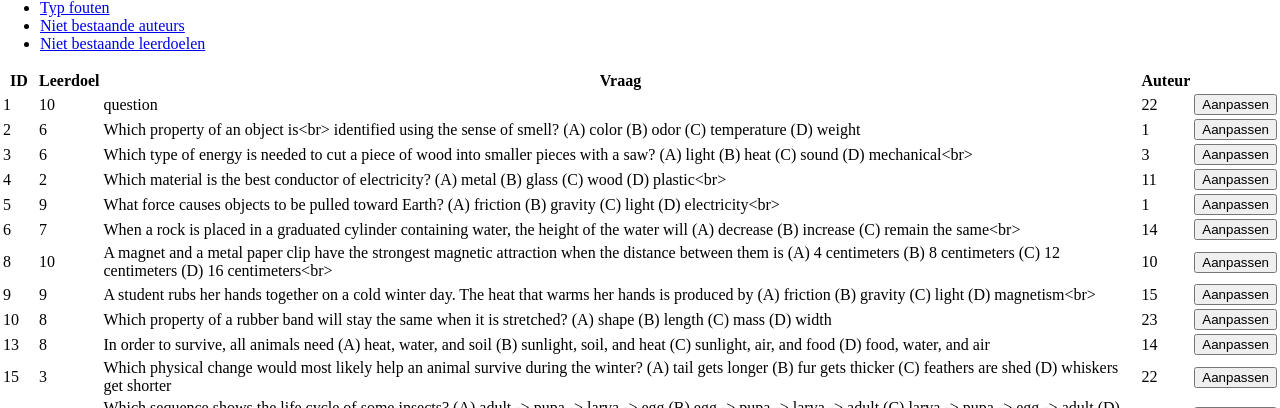
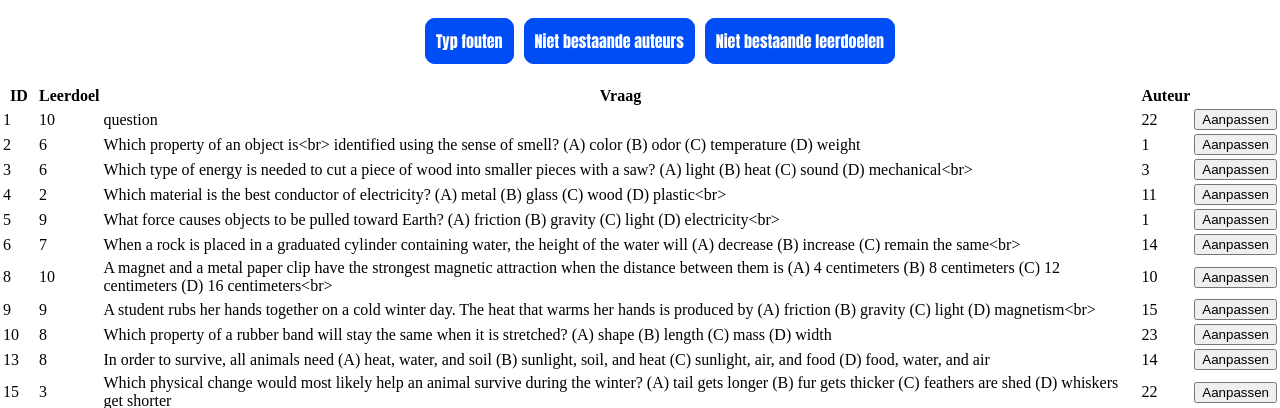
Before and after one commit to rico-0989903/WP2-TestCorrect, a Flask app: page /filtering/vragen in a window 1280 px wide. Shown: the part 341-749 px from the top of the page. Run offline with Flask 2, Linux system fonts and the light colour scheme; the visitor is signed in with stand-in values (Sample User, id 1); data comes from the database, SQL or seed files in the repository; grey boxes are pictures that could not be loaded.

Commit message:
chore: stylesheet update

```diff
--- a/static/stylesheet.css
+++ b/static/stylesheet.css
@@ -27,6 +27,31 @@ div {
     padding: 0px;
 }
 
+.filter_knop_nav{
+    display: inline-flex;
+    list-style-type: none;
+    width: 100%;
+    justify-content: center;
+    margin-top: 15px;
+    padding:15px;
+}
+
+.filter_knop{
+    text-align: center;
+    border: 1px solid #004df5;
+    border-radius: 10px;
+    padding: 10px;
+    margin-left: 10px;
+    text-decoration: none;
+    background-color: #004df5;
+    color: white;
+    font-family: Impact, 'Arial', sans-serif;
+}
+
+.filter_knop:hover{
+    box-shadow: 2px 2px 2px black;
+}
+
 body{
 
     height: 100%;
--- a/templates/vragen.html
+++ b/templates/vragen.html
@@ -13,10 +13,10 @@
 </head>
 <body>
 <table>
-    <ul>
-        <li><a href="/filtering/vragen/typfout">Typ fouten</a></li>
-        <li><a href="/filtering/vragen/auteurfout">Niet bestaande auteurs</a></li>
-        <li><a href="/filtering/vragen/leerdoelfout">Niet bestaande leerdoelen</a></li>
+    <ul class="filter_knop_nav">
+        <li><a class="filter_knop" href="/filtering/vragen/typfout">Typ fouten</a></li>
+        <li><a class="filter_knop" href="/filtering/vragen/auteurfout">Niet bestaande auteurs</a></li>
+        <li><a class="filter_knop" href="/filtering/vragen/leerdoelfout">Niet bestaande leerdoelen</a></li>
     </ul>
     <tr>
         <th>ID</th>
```
